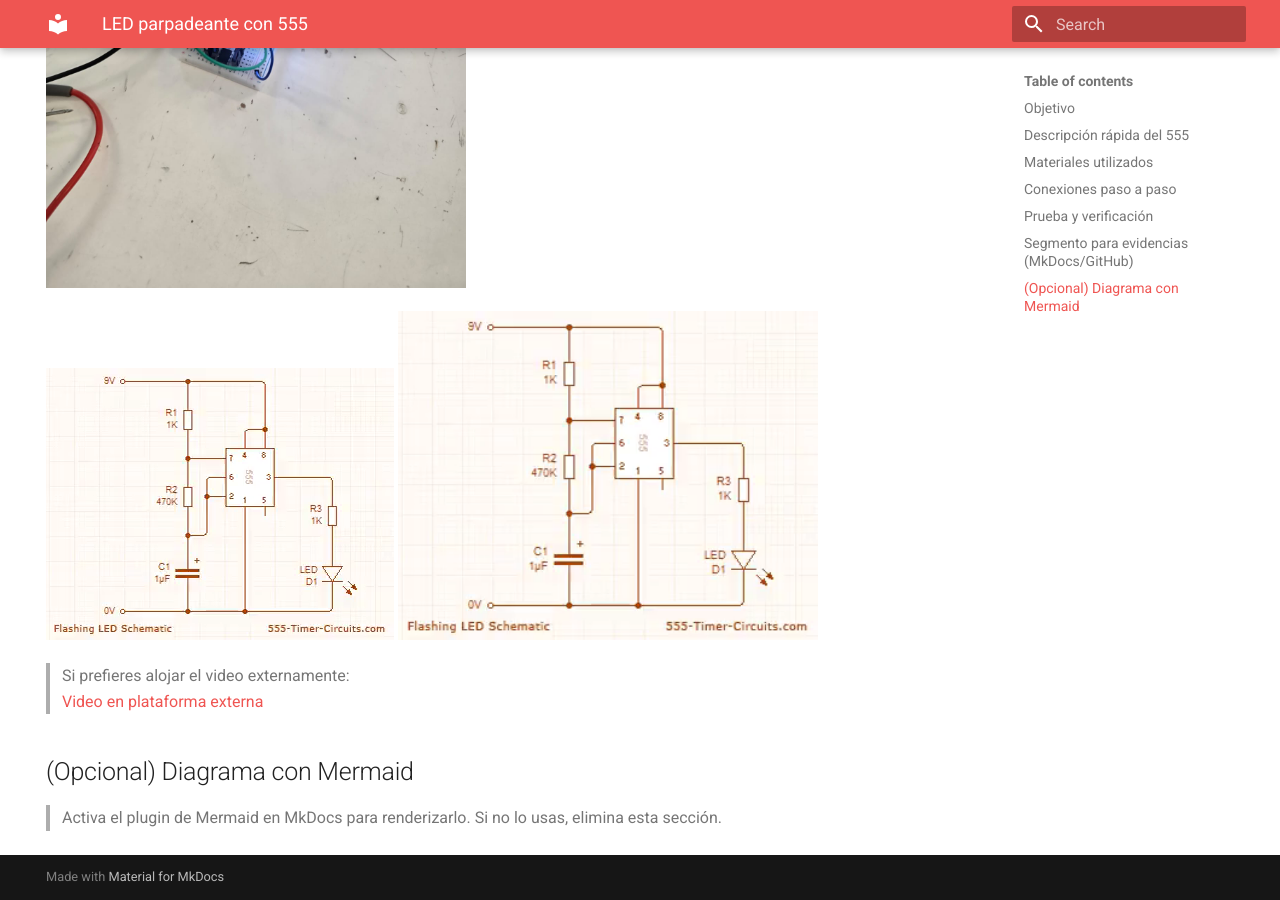
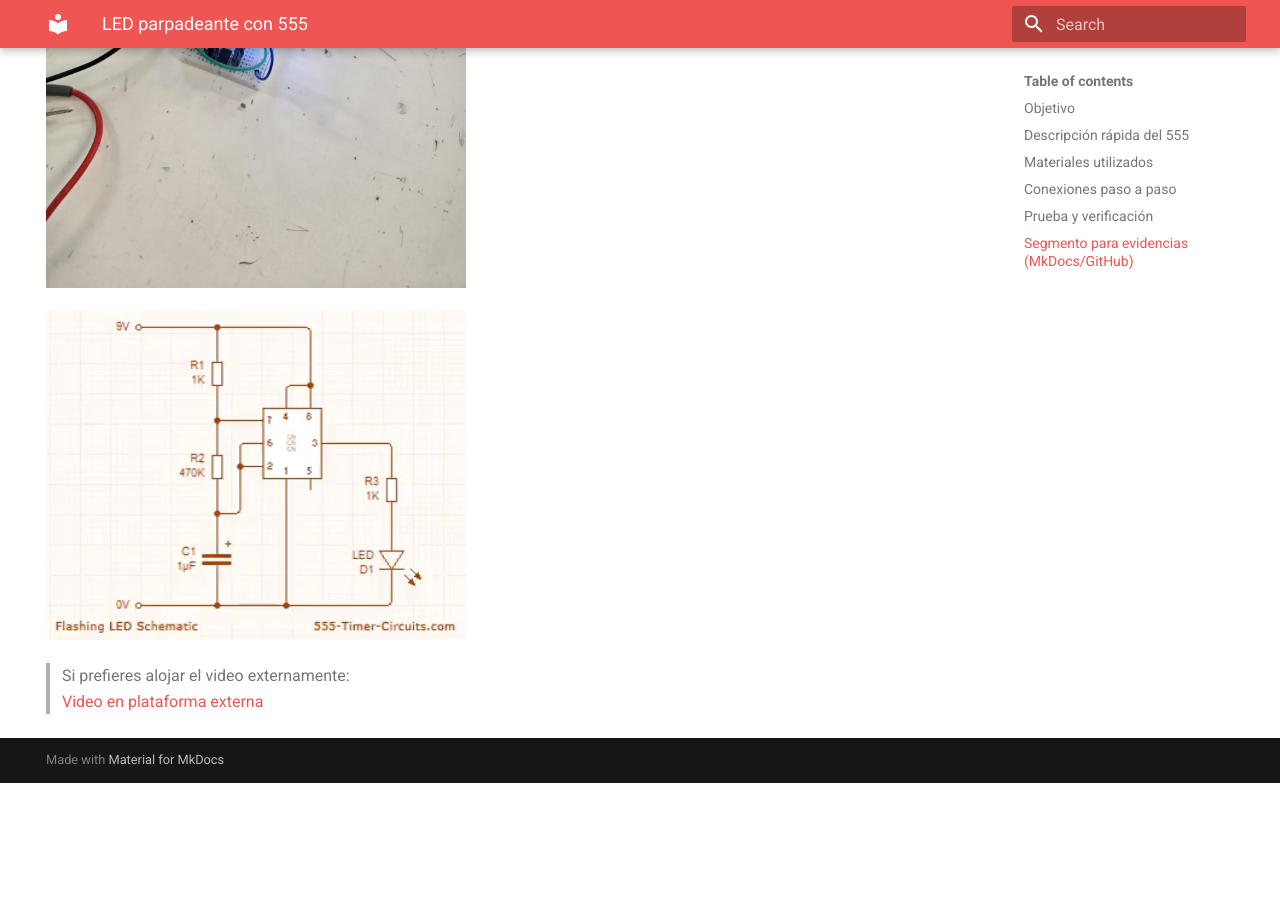
Before and after one commit to aaronale230707-cpu/Introduccion-a-la-mecatronica, an MkDocs documentation site: the page built from docs/Actividad 1.md, in a window 1280 px wide and 900 px high, scrolled down 1708 px. Built offline with MkDocs 1.6.1 and Material for MkDocs 9.7.7, drawn with Linux system fonts in a browser that asks for light colours; after the commit the page ends 2491 px from its top, so only the background shows below that.

Commit message:
Update Actividad 1.md

```diff
--- a/docs/Actividad 1.md
+++ b/docs/Actividad 1.md
@@ -42,11 +42,7 @@ El 555 funciona como generador de onda cuadrada en modo astable: un capacitor se
 ## Segmento para evidencias (MkDocs/GitHub)
 <img src="../recursos/imgs/Montaje_protoboard.jpg" alt="Esquema del circuito" width="420">
 
-![Esquema del circuito](recursos/imgs/esquema.png)
 <img src="../recursos/imgs/esquema.png" alt="Esquema del circuito" width="420">
 
 > Si prefieres alojar el video externamente:
 > [Video en plataforma externa](https://tu-enlace-de-video.com)
-
-## (Opcional) Diagrama con Mermaid
-> Activa el plugin de Mermaid en MkDocs para renderizarlo. Si no lo usas, elimina esta sección.
```
